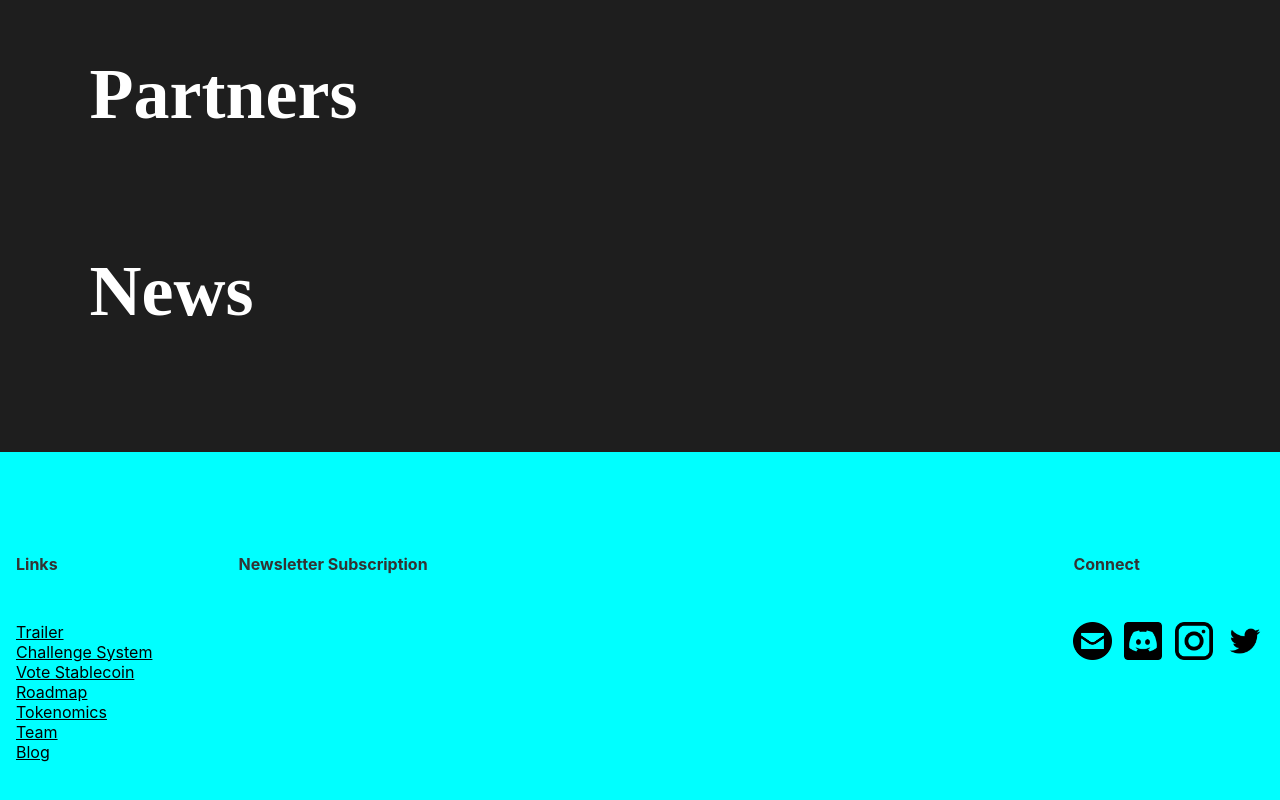
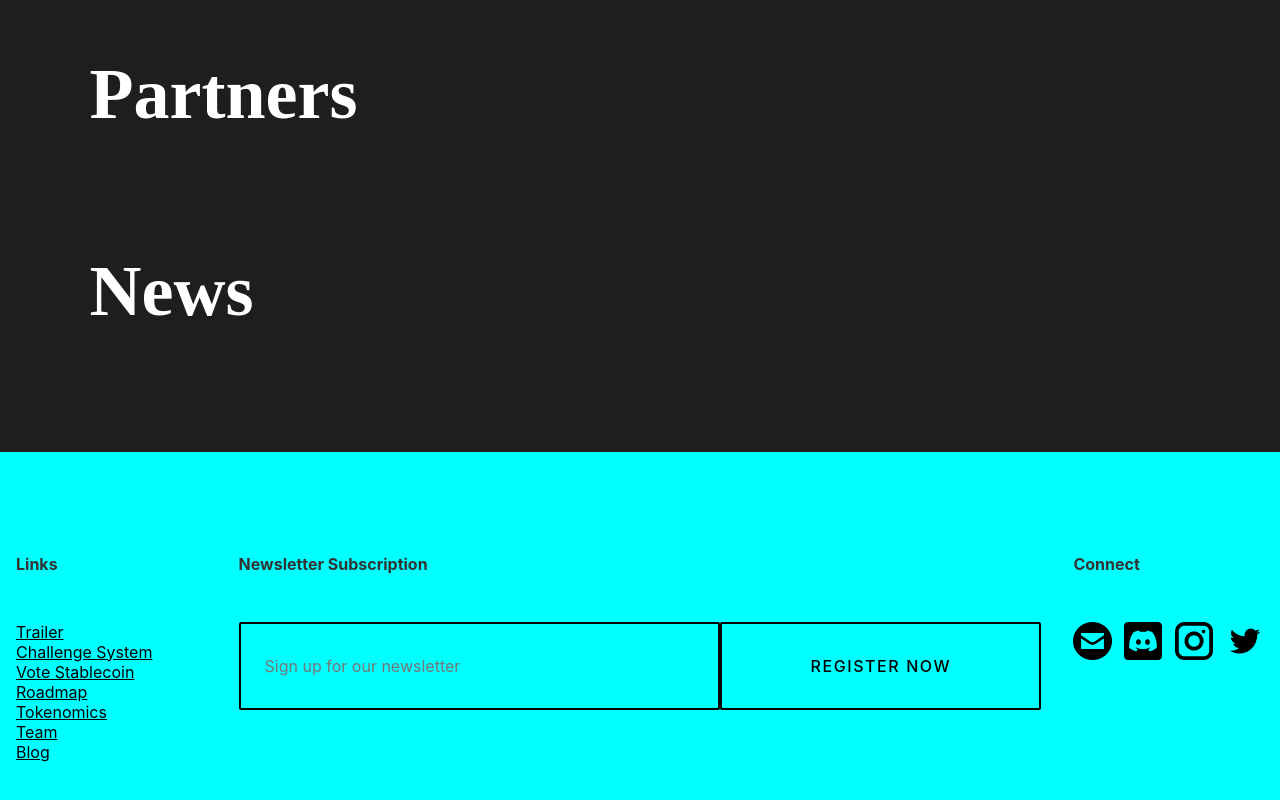
Before and after one commit to Gnorme/AllSkills, a Svelte app: page / in a window 1280 px wide. Shown: the part 10575-11375 px from the top of the page. Built offline with nearby package versions, Linux system fonts and the light colour scheme; a web font is replaced by a local one.

Commit message:
Add files via upload

```diff
--- a/src/Footer.svelte
+++ b/src/Footer.svelte
@@ -19,7 +19,7 @@
         <div class="footer-col" id="register">
             <h4>Newsletter Subscription</h4>
             <div class="col-content">
-                <!--<NewsletterSignup color='black'/>-->
+                <NewsletterSignup color='black'/>
             </div>
 
         </div>
--- a/src/NewsletterSignup.svelte
+++ b/src/NewsletterSignup.svelte
@@ -4,7 +4,7 @@
 <form name="newsletter" data-netlify-honeypot="bot-field" method="POST" data-netlify="true" netlify class="signup">
     <input type="hidden" name="form-name" value="newsletter" />
     <input name="email" style="color: {color}; border-color: {color}" placeholder="Sign up for our newsletter">
-    <button style="color: {color}; border-color: {color}" onclick="alert('test')">REGISTER NOW</button>
+    <button style="color: {color}; border-color: {color}" >REGISTER NOW</button>
 </form>
 
 <style>
```
